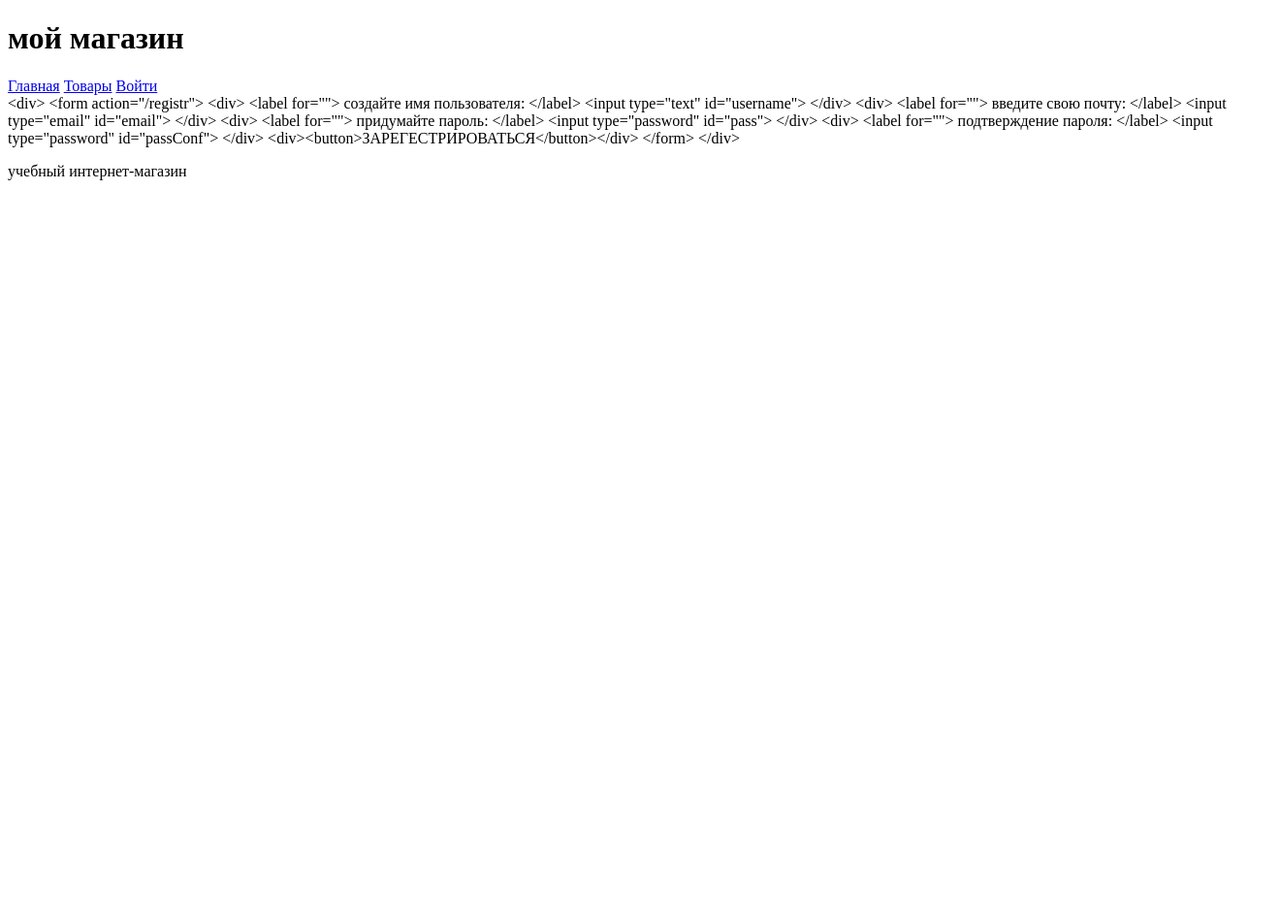
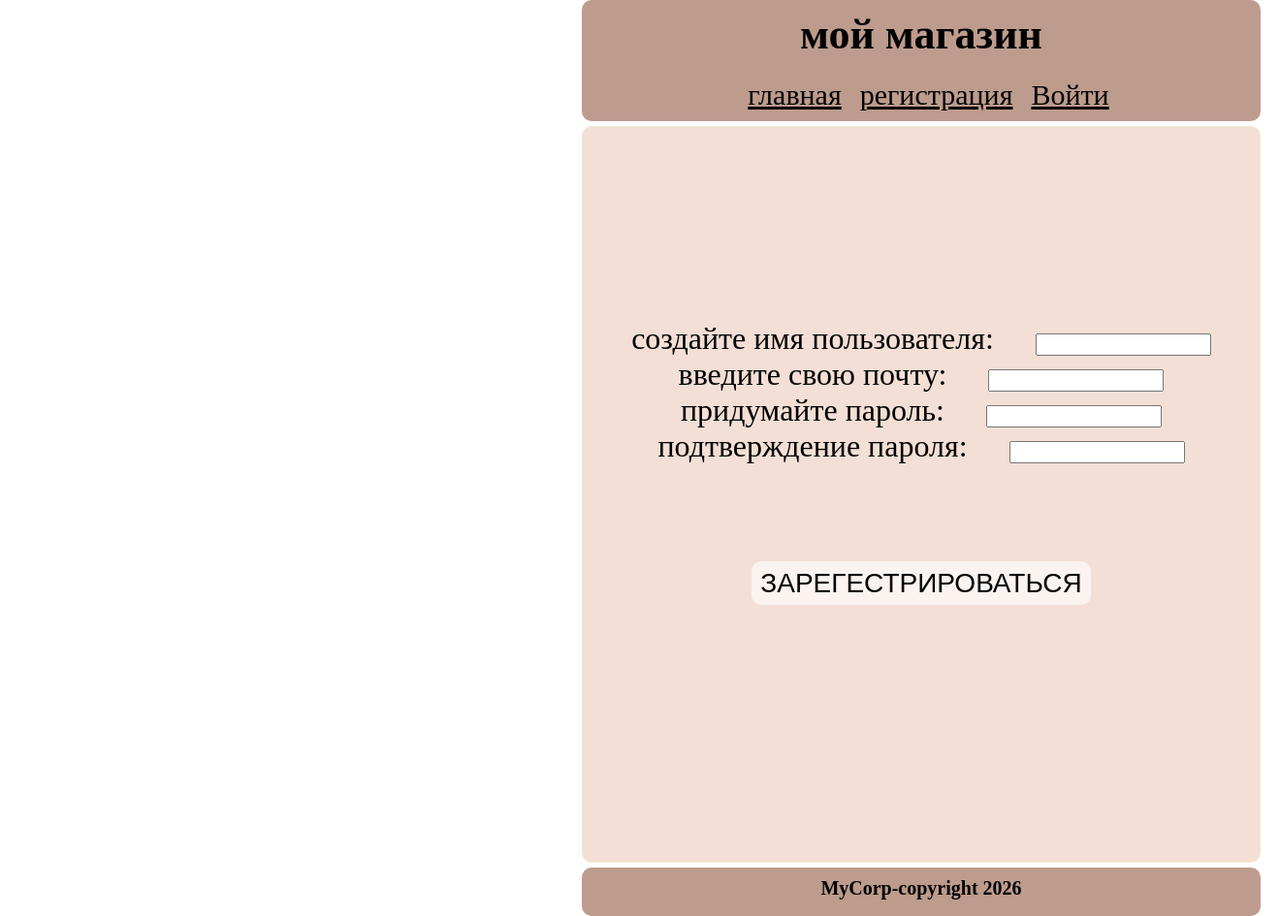
Before and after one commit to meilyb/express_node, a Node project: template src/views/registration.hbs in a window 1320 px wide. Shown: the whole page at 97% size. Before the commit the page ends 186 px from the top, so only its background shows below. Run offline with Node 20 templates, Linux system fonts and the light colour scheme; the template is opened without the code that fills it: most values are stand-ins (such as "Sample title", 1, 10 or a date in 2020).

Commit message:
добавила оформление

```diff
--- a/package.json
+++ b/package.json
@@ -11,7 +11,7 @@
   "license": "ISC",
   "type": "commonjs",
   "dependencies": {
-    "dotenv": "^18.0.8",
+    "dotenv": "^18.0.9",
     "express": "^5.3.0"
   }
 }
--- /dev/null
+++ b/public/styles/style.css
@@ -0,0 +1,116 @@
+*{
+    margin: 0;
+    box-sizing: border-box;
+    padding: 0;
+}
+body{
+    background-color: #fff;
+    color: black;
+}
+h1{
+    font-size: 44px;
+    margin-bottom: 20px;
+
+    color: rgb(0, 0, 0);
+}
+h2{
+    font-size: 34px;
+    margin-bottom: 20px;
+    text-align: center;
+    font-family: cursive;
+    color: rgb(0, 0, 0);
+}
+#form{
+    display:flex;
+    flex-direction: column;
+    color: black;
+    font-size: 32px;
+margin: 5px;
+    padding-top: 200px;
+    border: rgb(241, 233, 205) 1px solid;
+    border-radius: 10px;
+    background-color:rgb(243, 223, 213);
+    width: 700px;
+    margin-left: 600px;
+    height: 760px;
+}
+button{
+    background-color: rgb(250, 243, 240);
+   color: black;
+   border-radius:10px ;
+   height: 45px;
+   width: 350px;
+   margin-top: 100px;
+   border: none;
+   font-size: 28px;
+   font-family: Arial, Helvetica, sans-serif;
+
+}
+
+a{
+    color: rgb(0, 0, 0);
+    font-size: 30px;
+    margin-left:15px;
+}
+footer{
+  font-size: 20px;
+  color: rgb(0, 0, 0);
+  font-weight: bold;
+  text-align: center;
+
+  padding: 10px;
+  background-color: rgb(189, 156, 141);
+  height: 50px;
+  border-radius: 10px;
+  width: 700px;
+  margin-left: 600px;
+}
+section{
+    font-weight: bold;
+    text-align: center;
+    margin: 10px;
+    height: 760px;
+    width: 700px;
+    background-color:rgb(243, 223, 213);
+    border-radius: 10px;
+    padding: 10px;
+    padding-top: 200px;
+    margin-left: 600px;
+
+}
+section a{
+  margin-top:20px ;
+}
+#main{
+    padding: 10px;
+    text-align: center;
+}
+#divLogin{
+text-align: center;
+
+}
+#divLogin.div{
+  padding: 20px;
+}
+#divForm{
+    text-align: center;
+}
+label{
+    margin-right: 20px;
+
+}
+header{
+
+    background-color: rgb(189, 156, 141);
+    border-radius: 10px;
+    width: 700px;
+    margin-left: 600px;
+}
+input{
+    height: 23px;
+    margin-left: 15px;
+}
+p{
+    font-size: 28px;
+    font-weight: bold;
+}
--- a/src/index.js
+++ b/src/index.js
@@ -1,6 +1,6 @@
 
 require('dotenv').config();
-const app = require('./src/app');
+const app = require('./app');
 const PORT = process.env.PORT || 3000;
 app.listen(PORT, () =>
 { console.log(`Server is running: http://localhost:${PORT}`); });
--- a/src/views/layouts/main.handlebars
+++ /dev/null
@@ -1,26 +0,0 @@
-<!DOCTYPE html>
-<html lang="ru">
-<head>
-<meta charset="UTF-8">
-<meta name="viewport"
-content="width=device-width,initial-scale=1.0">
-<title>{{title}}</title>
-</head>
-<body>
-    <header>
-        <h1>мой магазин</h1>
-        <nav>
-            <a href="/">Главная</a>
-            <a href="/products">Товары</a>
-            <a href="/login">Войти</a>
-        </nav>
-    </header>
-    <main>
-        {{body}}
-    </main>
-    <footer>
-        <p>учебный интернет-магазин</p>
-    </footer>
-</body>
-
-</html>
--- /dev/null
+++ b/src/views/layouts/main.hbs
@@ -0,0 +1,20 @@
+<!DOCTYPE html>
+<html lang="ru">
+<head>
+<meta charset="UTF-8">
+<meta name="viewport"
+content="width=device-width,initial-scale=1.0">
+<link rel="stylesheet" href="/styles/style.css">
+<title>{{title}}</title>
+</head>
+<body>
+{{>header}}
+
+        {{{body}}}
+
+
+
+    {{> footer}}
+</body>
+
+</html>
--- a/src/views/login.hbs
+++ b/src/views/login.hbs
@@ -1,5 +1,5 @@
-<div>
- <form action="login">
+<div id="divLogin">
+ <form action="login" id="form">
 <div>
     <label for=""> электронная почта: </label>
     <input type="email">
--- /dev/null
+++ b/src/views/partials/header.hbs
@@ -0,0 +1,9 @@
+    <header>
+        <div id="main">
+        <h1>мой магазин</h1>
+
+            <a href="/">главная</a>
+            <a href="/registration">регистрация</a>
+            <a href="/login">Войти</a>
+        </div>
+    </header>
--- a/src/views/registration.hbs
+++ b/src/views/registration.hbs
@@ -1,6 +1,6 @@
 
-<div>
- <form action="/registr">
+<div id="divForm">
+ <form action="registration" id="form">
 <div>
     <label for=""> создайте имя пользователя: </label>
     <input type="text" id="username">
```
Also changed, not shown: src/app.js (+96 -55 lines), src/views/main.handlebars (deleted, +0 -26 lines), src/views/home.hbs (renamed from src/views/home.handlebars), src/views/partials/header.handlebars (deleted), src/views/products.hbs (renamed from src/views/products.handlebars), 2 other files.
